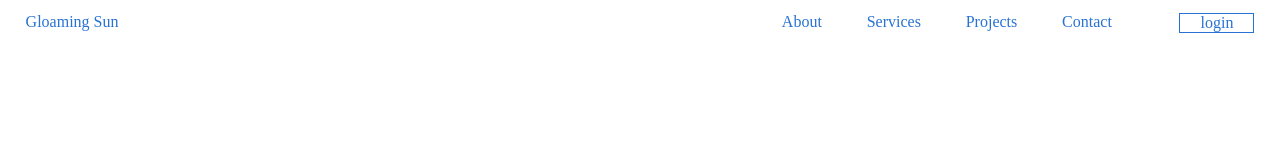
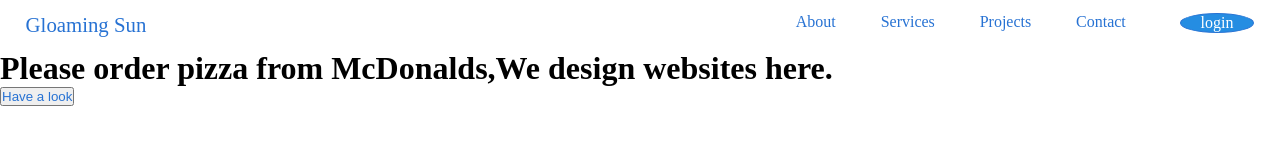
Before and after one commit to Gloamingsun/hello-world, a plain HTML site: page index.html in a window 1280 px wide. Drawn offline with Linux system fonts and the light colour scheme.

Commit message:
landing page
addig some more styles

```diff
--- a/index.html
+++ b/index.html
@@ -25,22 +25,11 @@
             </div>
         </nav>
     </header>
-    <!--<main>
-        <div class="first-page">
-
+    <home>
+        <div class="container">
+            <h1>Please order pizza from McDonalds,<span>We design websites here.</span></h1>
+            <button><a href="#">Have a look</a></button>
         </div>
-        <div class="second-page">
-
-        </div>
-        <div class="third-page">
-
-        </div>
-        <div class="forth-page">
-
-        </div>
-    </main>
-    <footer>
-
-    </footer>-->
+    </home>
 </body>
 </html>
--- a/style.css
+++ b/style.css
@@ -16,6 +16,9 @@
 
 
 /*NAVIGATION BAR*/
+header>nav>div.business>a{
+    font-size: 1.3rem;
+}
 header{
     align-items: center;
 }
@@ -42,21 +45,25 @@
 header>nav>.login-container>.login{
     border: 1px solid rgb(39, 114, 211);
     padding: 0 20px;
+    background: rgb(37, 141, 226);
+    border-radius: 50%;
+}
+header>nav>.login-container>.login>a{
+    color: #fff;
 }
 
+/*home*/
+body>home{
+    position: absolute;
+    top: 50px;
+    width: 100%;
+    background-size: cover;
 
+    background-image: url('../rss/bg1,jpg');
+}
+body>home>div.container{
 
-
-
-
-
-
-
-
-
-
-
-/*MAIN BODY*/
+}
 /*FIRST PAGE*/
 /*SECOND PAGE*/
 /*THIRD PAGE*/
```
